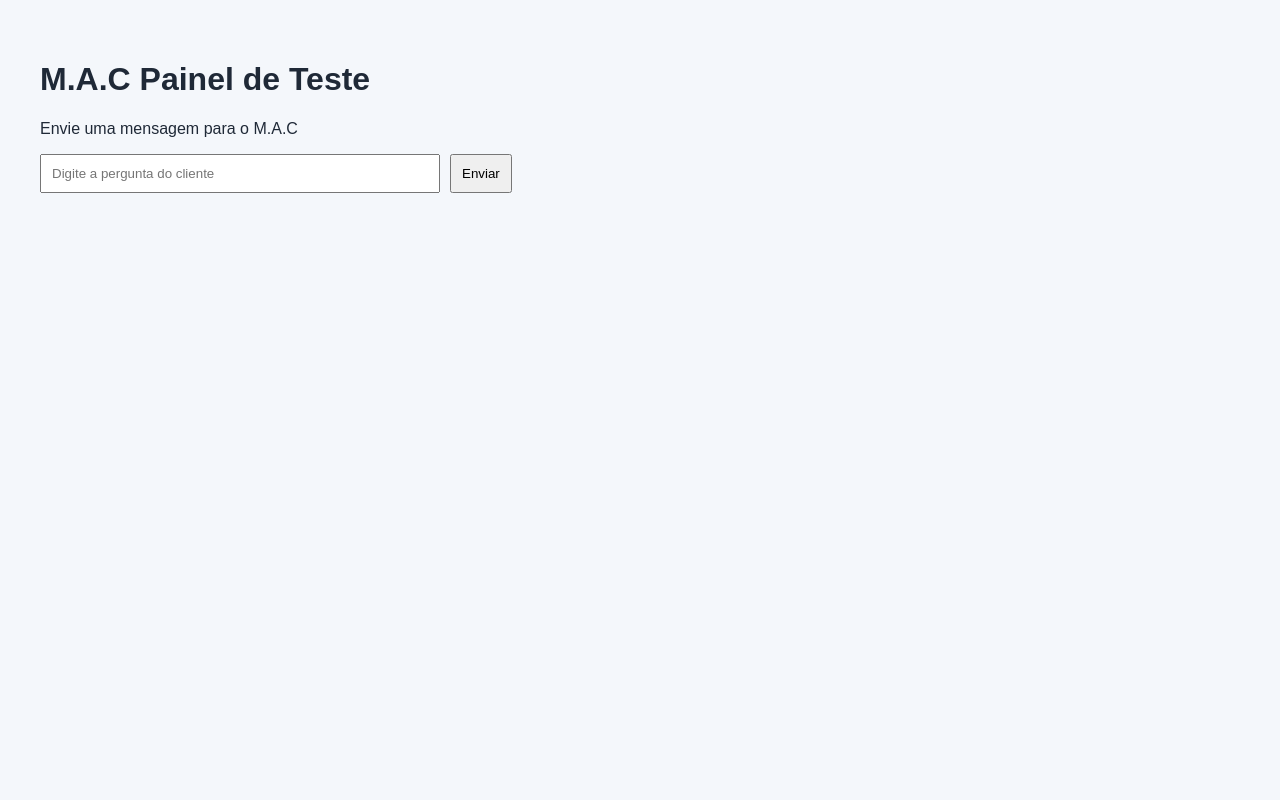
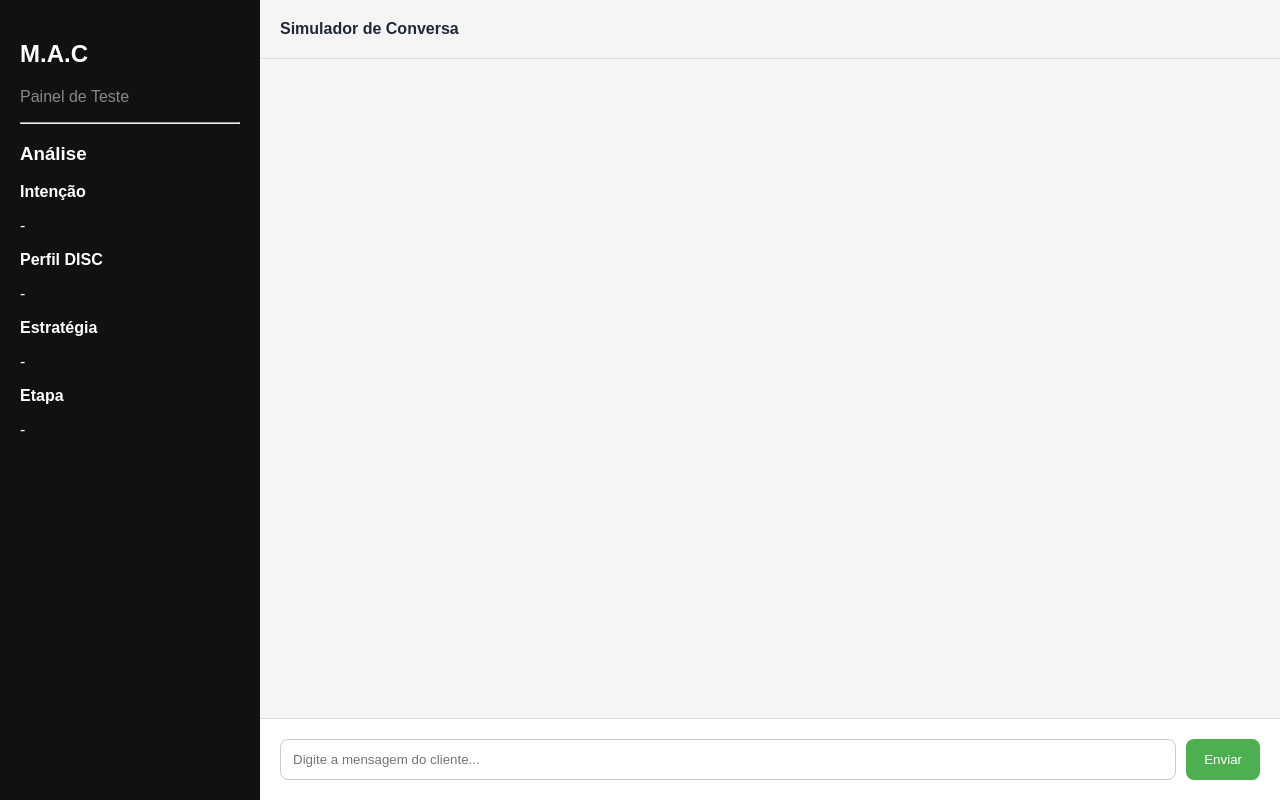
Before and after one commit to bubber28/mac-frontend, a Next.js app: page / in a window 1280 px wide. Built offline with nearby package versions, Linux system fonts and the light colour scheme.

Commit message:
feat: new MAC chat UI with conversation bubbles

```diff
--- a/app/page.js
+++ b/app/page.js
@@ -3,16 +3,24 @@
 import { useState } from "react";
 
 export default function Page() {
+
   const [msg, setMsg] = useState("");
-  const [resposta, setResposta] = useState(null);
   const [loading, setLoading] = useState(false);
+  const [conversa, setConversa] = useState([]);
+  const [analise, setAnalise] = useState(null);
 
   const enviarMensagem = async () => {
+
     if (!msg.trim()) return;
 
+    const mensagemUsuario = {
+      tipo: "cliente",
+      texto: msg
+    };
+
+    setConversa((prev) => [...prev, mensagemUsuario]);
     setLoading(true);
 
-    try {
     const res = await fetch("https://mac-backend-zs62.onrender.com/chat", {
       method: "POST",
       headers: {
@@ -28,68 +36,173 @@ export default function Page() {
     });
 
     const data = await res.json();
-      setResposta(data);
-    } catch (error) {
-      setResposta({
-        resposta: "Erro ao conectar com o backend.",
-        analiseMensagem: {
-          intencaoDetectada: "-",
-          perfilHipotese: "-",
-          estrategia: "-"
-        }
-      });
-    } finally {
+
+    const mensagemMac = {
+      tipo: "mac",
+      texto: data.resposta
+    };
+
+    setConversa((prev) => [...prev, mensagemMac]);
+
+    setAnalise(data);
+
+    setMsg("");
     setLoading(false);
-    }
   };
 
   return (
-    <div style={{ padding: 40, fontFamily: "Arial" }}>
-      <h1>M.A.C Painel de Teste</h1>
 
-      <p>Envie uma mensagem para o M.A.C</p>
+    <div style={styles.container}>
+
+      {/* SIDEBAR */}
+
+      <div style={styles.sidebar}>
+
+        <h2>M.A.C</h2>
+
+        <p style={{color:"#888"}}>Painel de Teste</p>
+
+        <hr/>
+
+        <h3>Análise</h3>
+
+        <p><b>Intenção</b></p>
+        <p>{analise?.analiseMensagem?.intencaoDetectada || "-"}</p>
+
+        <p><b>Perfil DISC</b></p>
+        <p>{analise?.analiseMensagem?.perfilHipotese || "-"}</p>
+
+        <p><b>Estratégia</b></p>
+        <p>{analise?.analiseMensagem?.estrategia || "-"}</p>
+
+        <p><b>Etapa</b></p>
+        <p>{analise?.estadoConversa?.etapa_conversa || "-"}</p>
+
+      </div>
+
+      {/* CHAT */}
+
+      <div style={styles.chatArea}>
+
+        <div style={styles.header}>
+          Simulador de Conversa
+        </div>
+
+        <div style={styles.chat}>
+
+          {conversa.map((item, index) => (
+
+            <div
+              key={index}
+              style={{
+                ...styles.bubble,
+                alignSelf: item.tipo === "cliente" ? "flex-end" : "flex-start",
+                background: item.tipo === "cliente" ? "#DCF8C6" : "#FFF"
+              }}
+            >
+              {item.texto}
+            </div>
+
+          ))}
+
+          {loading && (
+            <p style={{color:"#888"}}>M.A.C está pensando...</p>
+          )}
+
+        </div>
+
+        <div style={styles.inputArea}>
 
           <input
             value={msg}
-        onChange={(e) => setMsg(e.target.value)}
-        placeholder="Digite a pergunta do cliente"
-        style={{ width: 400, padding: 10 }}
+            onChange={(e)=>setMsg(e.target.value)}
+            placeholder="Digite a mensagem do cliente..."
+            style={styles.input}
           />
 
           <button
             onClick={enviarMensagem}
-        style={{ marginLeft: 10, padding: 10 }}
+            style={styles.button}
           >
             Enviar
           </button>
 
-      {loading && <p>Processando...</p>}
-
-      {resposta && (
-        <div style={{ marginTop: 40 }}>
-          <h2>Resposta do M.A.C</h2>
-
-          <div
-            style={{
-              whiteSpace: "pre-wrap",
-              wordBreak: "break-word",
-              maxWidth: "900px",
-              lineHeight: 1.6
-            }}
-          >
-            {resposta.resposta}
         </div>
 
-          <h3>Intenção detectada</h3>
-          <p>{resposta?.analiseMensagem?.intencaoDetectada || "-"}</p>
+      </div>
 
-          <h3>Perfil DISC</h3>
-          <p>{resposta?.analiseMensagem?.perfilHipotese || "-"}</p>
+    </div>
 
-          <h3>Estratégia</h3>
-          <p>{resposta?.analiseMensagem?.estrategia || "-"}</p>
-        </div>
-      )}
-    </div>
   );
+
 }
+
+const styles = {
+
+container: {
+display: "flex",
+height: "100vh",
+fontFamily: "Arial"
+},
+
+sidebar: {
+width: 260,
+background: "#111",
+color: "#fff",
+padding: 20
+},
+
+chatArea: {
+flex: 1,
+display: "flex",
+flexDirection: "column",
+background: "#F5F5F5"
+},
+
+header: {
+padding: 20,
+borderBottom: "1px solid #ddd",
+fontWeight: "bold"
+},
+
+chat: {
+flex: 1,
+padding: 20,
+display: "flex",
+flexDirection: "column",
+gap: 10,
+overflowY: "auto"
+},
+
+bubble: {
+maxWidth: 420,
+padding: 12,
+borderRadius: 10,
+boxShadow: "0 1px 3px rgba(0,0,0,0.1)"
+},
+
+inputArea: {
+display: "flex",
+padding: 20,
+borderTop: "1px solid #ddd",
+background: "#fff"
+},
+
+input: {
+flex: 1,
+padding: 12,
+borderRadius: 8,
+border: "1px solid #ccc"
+},
+
+button: {
+marginLeft: 10,
+padding: "12px 18px",
+border: "none",
+background: "#4CAF50",
+color: "#fff",
+borderRadius: 8,
+cursor: "pointer"
+}
+
+};
```
Lines whose indentation alone changed are shown as unchanged.
